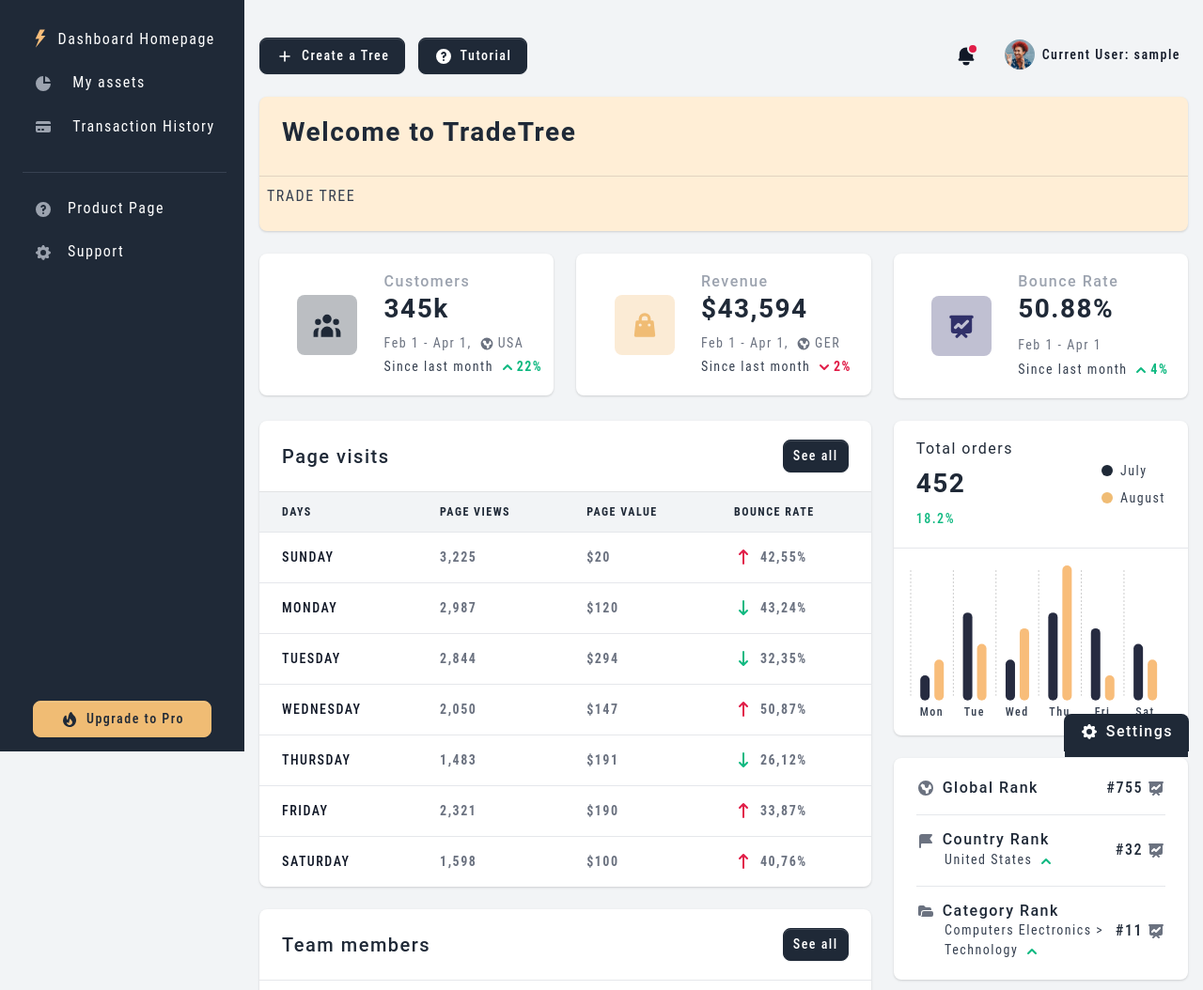
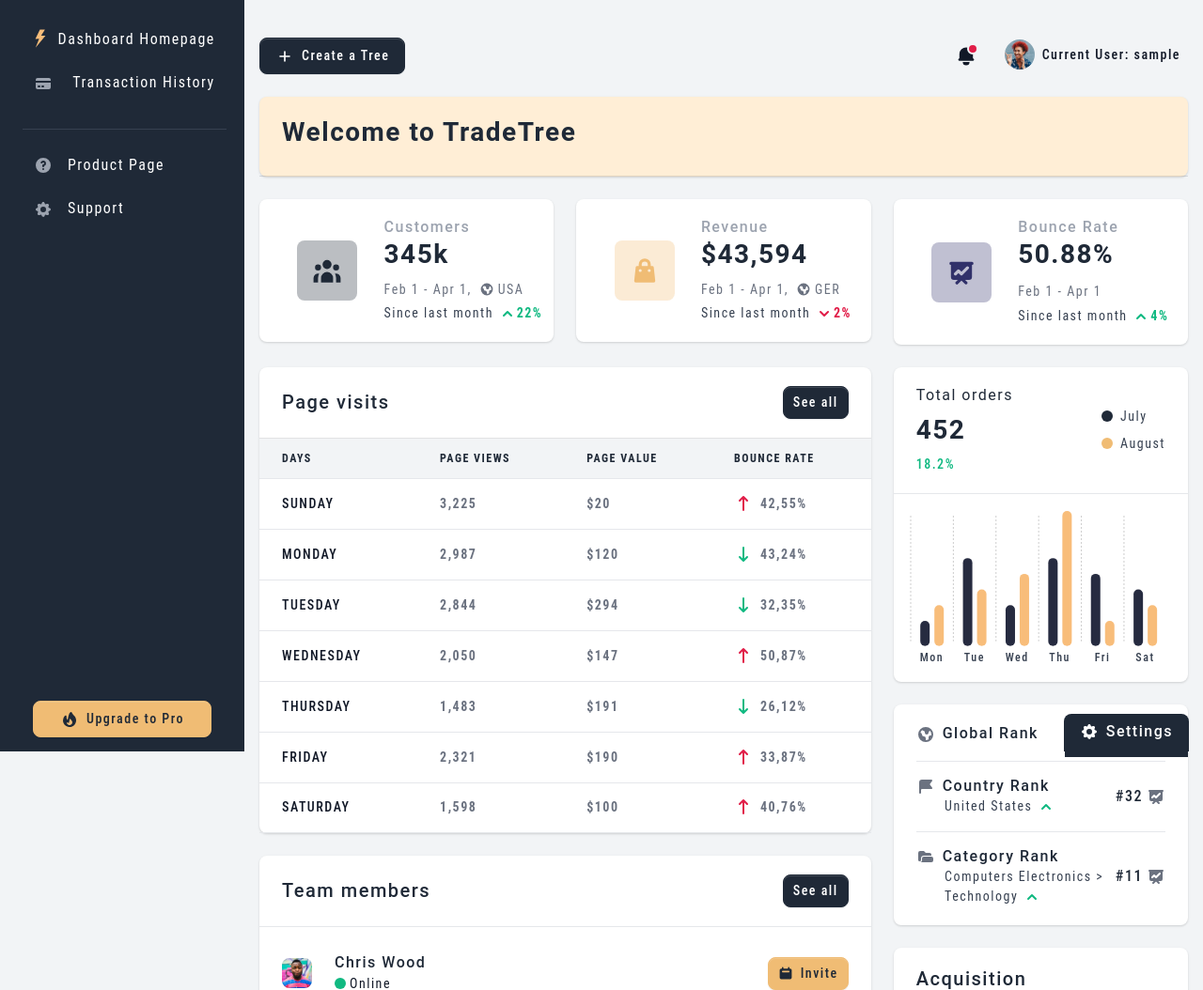
Before and after one commit to 2201-Sad/Bot-Trader-Flask-GUI, a Flask app: page /dashboard in a window 1280 px wide. Shown: the top 1054 px of the page at 94% size. Run offline with Flask 2, Linux system fonts and the light colour scheme; the visitor is signed in with stand-in values (Sample User, id 1); data comes from the database, SQL or seed files in the repository; some libraries are stand-ins or nearby versions.

Commit message:
Removed: few lines

```diff
--- a/apps/templates/home/dashboard.html
+++ b/apps/templates/home/dashboard.html
@@ -14,11 +14,6 @@
                     <div class="d-block mb-3 mb-sm-0">
                         <h2 class="fs-3 fw-extrabold">Welcome to TradeTree</h2>
                     </div>
-                </div>
-                <div class="card-body p-2">
-                    <p>
-                        TRADE TREE
-                    </p>
                 </div>
             </div>
         </div>
--- a/apps/templates/includes/navigation.html
+++ b/apps/templates/includes/navigation.html
@@ -7,11 +7,6 @@
             <a href="/create-tree" class="btn btn-gray-800 d-inline-flex align-items-center me-2 dropdown-toggle">
                 <svg class="icon icon-xs me-2" fill="none" stroke="currentColor" viewBox="0 0 24 24" xmlns="http://www.w3.org/2000/svg"><path stroke-linecap="round" stroke-linejoin="round" stroke-width="2" d="M12 6v6m0 0v6m0-6h6m-6 0H6"></path></svg>
                 Create a Tree
-            </a>
-
-            <a href="/tutorial" class="btn btn-gray-800 d-inline-flex align-items-center me-2 dropdown-toggle">
-                    <svg class="icon icon-xs me-2" fill="currentColor" viewBox="0 0 20 20" xmlns="http://www.w3.org/2000/svg"><path fill-rule="evenodd" d="M18 10a8 8 0 11-16 0 8 8 0 0116 0zm-8-3a1 1 0 00-.867.5 1 1 0 11-1.731-1A3 3 0 0113 8a3.001 3.001 0 01-2 2.83V11a1 1 0 11-2 0v-1a1 1 0 011-1 1 1 0 100-2zm0 8a1 1 0 100-2 1 1 0 000 2z" clip-rule="evenodd"></path></svg>
-                Tutorial
             </a>
         </div>
                     <!-- / Search form -->
--- a/apps/templates/includes/sidebar.html
+++ b/apps/templates/includes/sidebar.html
@@ -42,14 +42,6 @@
                   <span class="mt-1 ms-1 sidebar-text">Dashboard Homepage</span>
                 </a>
               </li>
-              <li class="nav-item {% if 'dashboard' in segment %} active {% endif %}">
-                <a href="/my-assets.html" class="nav-link">
-                  <span class="sidebar-icon">
-                    <svg class="icon icon-xs me-2" fill="currentColor" viewBox="0 0 20 20" xmlns="http://www.w3.org/2000/svg"><path d="M2 10a8 8 0 018-8v8h8a8 8 0 11-16 0z"></path><path d="M12 2.252A8.014 8.014 0 0117.748 8H12V2.252z"></path></svg>
-                  </span>
-                  <span class="sidebar-text">My assets</span>
-                </a>
-              </li>
               <li class="nav-item {% if 'transactions' in segment %} active {% endif %}">
                 <a href="/transactions.html" class="nav-link">
                   <span class="sidebar-icon">
```
